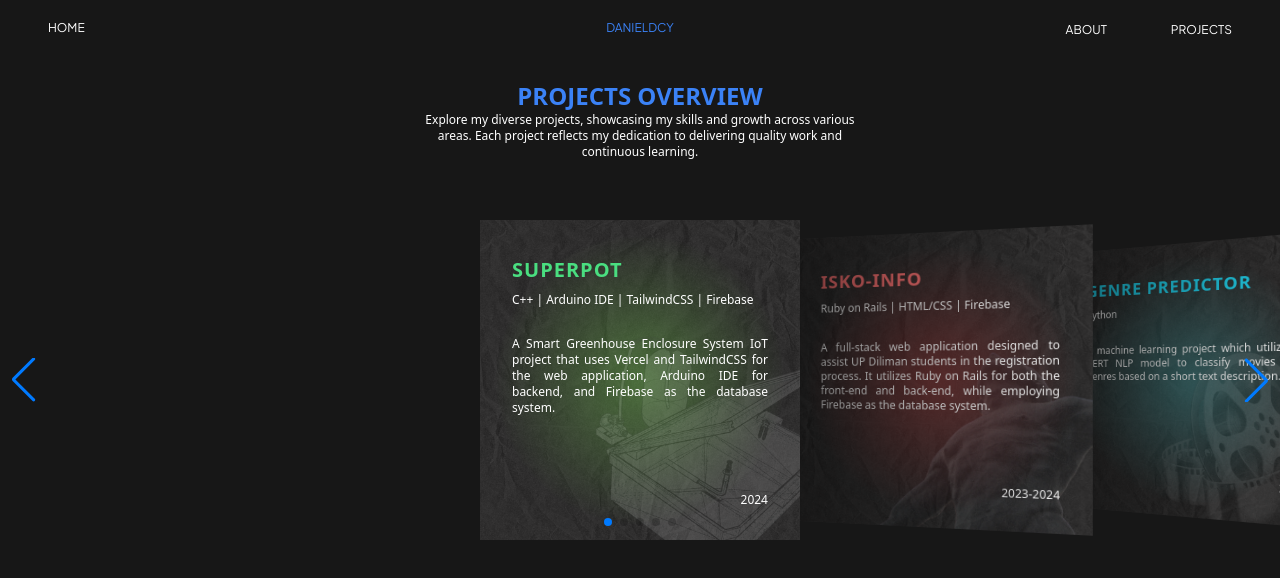
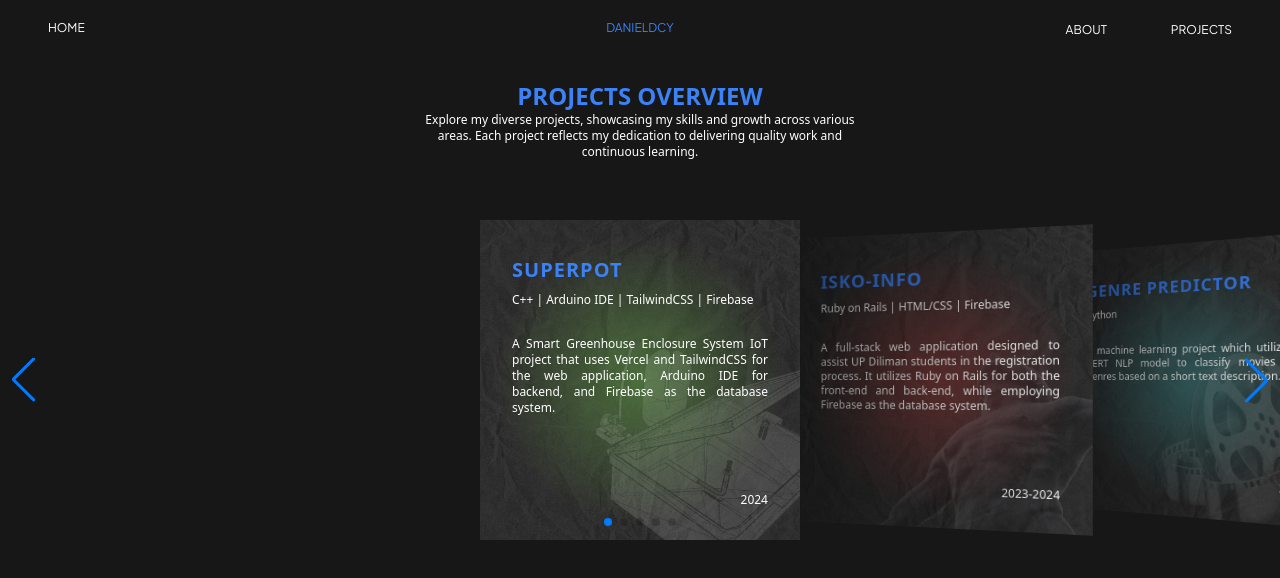
Before and after one commit to JamesDDcy/portfolio_JamesDcy, an Angular app: page /projects in a window 1280 px wide. Shown: the top 578 px of the page. Built offline with nearby package versions, Linux system fonts and the light colour scheme.

Commit message:
style: project title color fix

```diff
--- a/src/app/projects/projects/projects.component.html
+++ b/src/app/projects/projects/projects.component.html
@@ -25,8 +25,8 @@
                     <img [src]="project.image" class="slide-image relative z-0" />
                     <div
                         class="absolute top-0 left-0 w-full flex flex-col items-center lg:items-start justify-center cursor-pointer">
-                        <div [ngClass]="[project.textColor, project.hoverColor]"
-                            class="relative z-10 font-bold text-xl tracking-wider lg:px-8 pt-9 transition duration-500">
+                        <div
+                            class="relative z-10 font-bold text-xl tracking-wider lg:px-8 pt-9 text-blue-500 hover:text-blue-600 transition duration-500">
                             {{ project.title }}
                         </div>
                         <div
--- a/tailwind.config.js
+++ b/tailwind.config.js
@@ -8,17 +8,5 @@ module.exports = {
       }
     },
   },
-  safelist: [
-    'text-green-400',
-    'hover:text-green-600',
-    'text-red-400',
-    'hover:text-red-600',
-    'text-cyan-400',
-    'hover:text-cyan-600',
-    'text-amber-400',
-    'hover:text-amber-600',
-    'text-fuchsia-400',
-    'hover:text-fuchsia-600',
-  ],
   plugins: [],
 }
```
